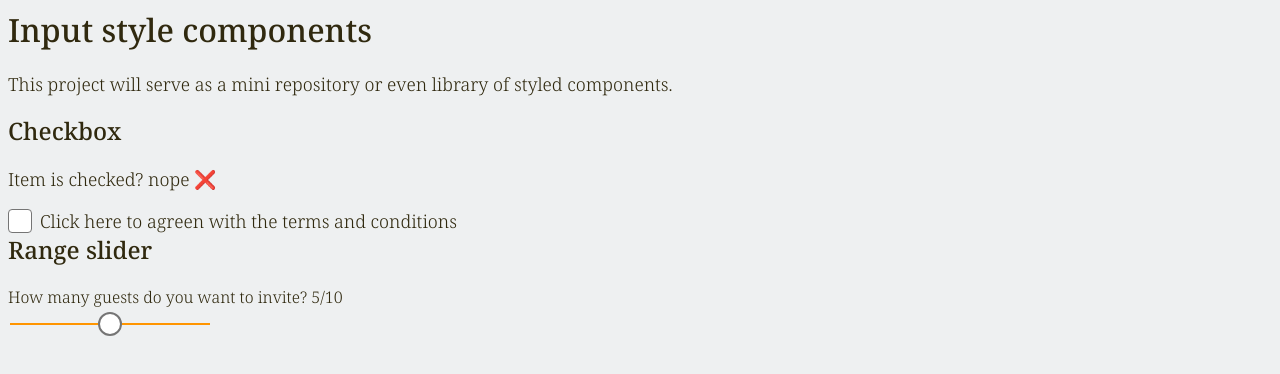
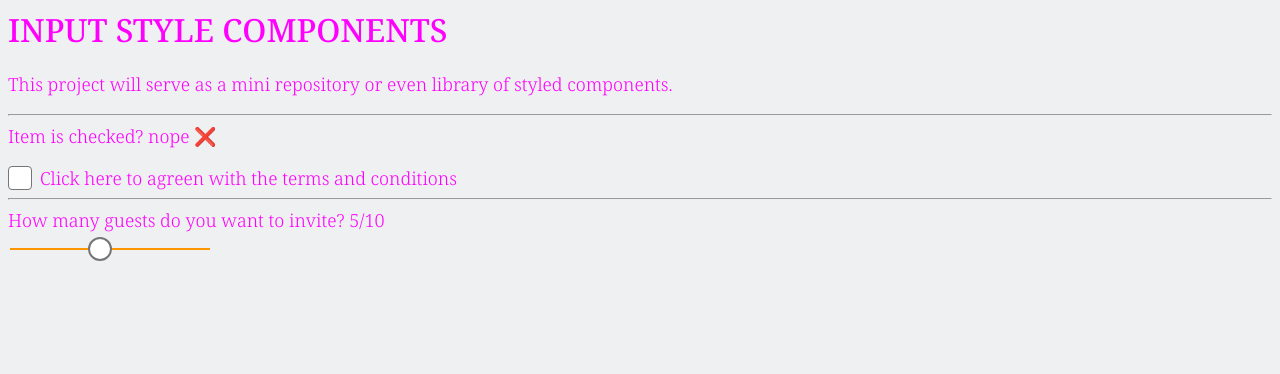
Before and after one commit to elalienx/input-style, a React (Create React App) app: page / in a window 1280 px wide. Shown: the top 374 px of the page. Built offline with nearby package versions, Linux system fonts and the light colour scheme.

Commit message:
last polish

```diff
--- a/src/App.jsx
+++ b/src/App.jsx
@@ -20,13 +20,15 @@ export default function App() {
         components.
       </p>
 
+      <hr />
+
       {/* Checkbox */}
-      <h2>Checkbox</h2>
       <p>Item is checked? {check ? "yup ✅" : "nope ❌"}</p>
       <InputCheckbox settings={myFormulary.terms} state={[check, setCheck]} />
 
+      <hr />
+
       {/* Range slider */}
-      <h2>Range slider</h2>
       <InputRange settings={myFormulary.guests} state={[range, setRange]} />
     </div>
   );
--- a/src/components/InputRange.jsx
+++ b/src/components/InputRange.jsx
@@ -8,8 +8,8 @@ export default function InputRange({ settings, state }) {
       <br />
       <input
         type="range"
+        min={minimun}
         max={maximum}
-        min={minimun}
         value={value}
         onChange={(event) => setValue(event.target.value)}
       />
--- a/src/data/myFormulary.json
+++ b/src/data/myFormulary.json
@@ -4,7 +4,7 @@
   },
   "guests": {
     "label": "How many guests do you want to invite?",
-    "minium": 1,
+    "minimun": 1,
     "maximum": 10
   },
   "search": {
--- a/src/styles/base/typography.css
+++ b/src/styles/base/typography.css
@@ -9,6 +9,7 @@ h1,
 h2,
 h3 {
   font-weight: 500;
+  text-transform: uppercase;
 }
 
 p {
--- a/src/styles/base/variables.css
+++ b/src/styles/base/variables.css
@@ -4,8 +4,8 @@
   --color-secondary: #51b2c9;
   --color-background: #eef0f1;
   --color-border: #757575;
-  --color-text: #30290f;
-  /* --color-text: #ff00ff; */
+  /* --color-text: #30290f; */
+  --color-text: #ff00ff;
 
   /* Fonts */
   --font-family: "Noto Serif", serif;
--- a/src/styles/components/input-range.css
+++ b/src/styles/components/input-range.css
@@ -8,11 +8,18 @@
     so I will keep them separated even if they repeat code.
 */
 
+/* Slider label */
+.input.range {
+  font-size: var(--font-size);
+}
+
 /* Slider line */
 .input.range input[type="range"] {
+  display: block;
   appearance: none;
   width: 100%;
   height: 2px;
+  margin-top: var(--space-medium);
   background: var(--color-primary);
 }
 
```
